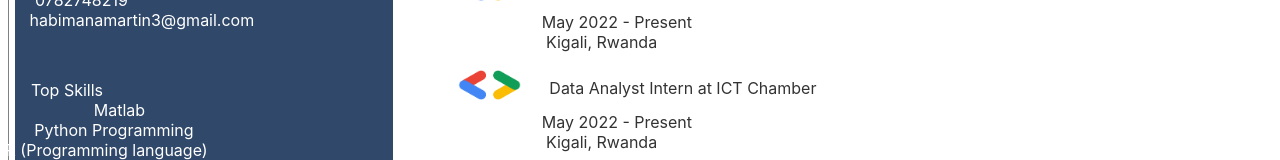
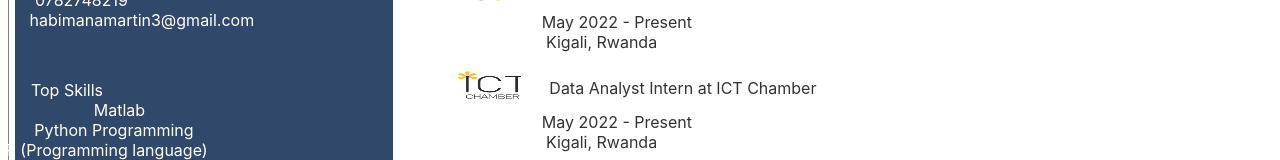
Before and after one commit to MartinDataNinja/prince, a plain HTML site: page index.html in a window 1280 px wide. Shown: the part 453-613 px from the top of the page. Drawn offline with Linux system fonts and the light colour scheme; files that its build step writes are made by us from their sources.

Commit message:
adding an images

```diff
--- a/index.html
+++ b/index.html
@@ -63,7 +63,7 @@
         <label class="kigali2">Kigali, Rwanda</label>
 
 
-        <div class="google-student"> <img src="images/google.png" class="imageforgoogle">
+        <div class="google-student"> <img src="images/ictchamber.png" class="imageforgoogle">
         </div>
 
         <div class="gd"><label>Data Analyst Intern at ICT Chamber</label></div>
```
Also changed, not shown: images/ictchamber.png (added).
